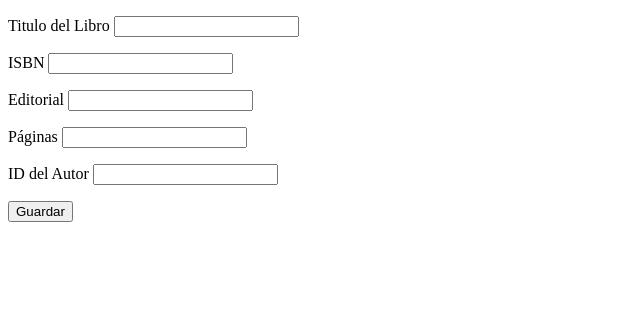
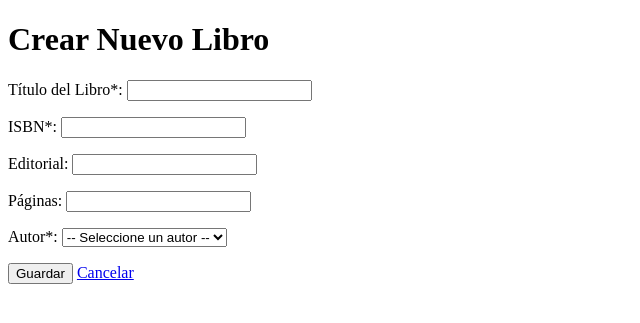
Before and after one commit to JamilBre/mvcLibreria, a PHP site: page /vista/Libro/nuevo.php in a window 1280 px wide. Shown: the top 323 px of the page, without its empty margins (0-640 px from the left). Run offline with PHP 8.4, Linux system fonts and the light colour scheme; tables that the repository leaves empty or names only in its code hold one stand-in row (values such as "Sample post").

Commit message:
seleccionar 3 libros

```diff
--- a/vista/Libro/nuevo.php
+++ b/vista/Libro/nuevo.php
@@ -1,34 +1,61 @@
 <?php
-//Comprobar si se recibió datos POST
 if ($_SERVER['REQUEST_METHOD'] == 'POST') {
-    //Recogemos las variables
-    $titulo = isset($_REQUEST['titulo']) ? $_REQUEST['titulo'] : null;
-    $isbn = isset($_REQUEST['isbn']) ? $_REQUEST['isbn'] : null;
-    $editorial = isset($_REQUEST['editorial']) ? $_REQUEST['editorial'] : null;
-    $paginas = isset($_REQUEST['paginas']) ? $_REQUEST['paginas'] : null;
-    $idAutor = isset($_REQUEST['idAutor']) ? $_REQUEST['idAutor'] : null;
-    //Variables
+    // Recogemos las variables
+    $titulo = $_POST['titulo'] ?? null;
+    $isbn = $_POST['isbn'] ?? null;
+    $editorial = $_POST['editorial'] ?? null;
+    $paginas = $_POST['paginas'] ?? null;
+    $idAutor = $_POST['idAutor'] ?? null;
+
+    // Validación básica
+    if (empty($titulo) || empty($isbn) || empty($idAutor)) {
+        die("Por favor complete todos los campos requeridos");
+    }
+
+    // Conexión a la base de datos
+    try {
         $hostDB = '127.0.0.1';
         $nombreDB = 'BdBiblioteca';
         $usuarioDB = 'root';
         $contrasenaDB = '';
-    //Conecta con la base
-    $hostPDO = "mysql:host=$hostDB;dbname=$nombreDB;";
-    $miPDO = new PDO($hostPDO, $usuarioDB, $contrasenaDB);
-    //Prepara insert
-    $miInsert = $miPDO->prepare('INSERT INTO LIBRO (titulo, isbn, editorial, paginas, idAutor) VALUES (:titulo, :isbn, :editorial, :paginas, :idAutor)');
-    //Ejecuta INSERT con los datos
-    $miInsert->execute(
-        array(
+        $miPDO = new PDO("mysql:host=$hostDB;dbname=$nombreDB;charset=utf8", $usuarioDB, $contrasenaDB);
+        $miPDO->setAttribute(PDO::ATTR_ERRMODE, PDO::ERRMODE_EXCEPTION);
+
+        // Verificar que el autor existe
+        $stmt = $miPDO->prepare('SELECT 1 FROM AUTOR WHERE id = ?');
+        $stmt->execute([$idAutor]);
+        if (!$stmt->fetch()) {
+            die("Error: El autor seleccionado no existe");
+        }
+
+        // Insertar el libro
+        $miInsert = $miPDO->prepare('INSERT INTO LIBRO (titulo, isbn, editorial, paginas, idAutor)
+                                   VALUES (:titulo, :isbn, :editorial, :paginas, :idAutor)');
+        $miInsert->execute([
             'titulo' => $titulo,
             'isbn' => $isbn,
             'editorial' => $editorial,
             'paginas' => $paginas,
             'idAutor' => $idAutor
-        )
-    );
-    //Redireccionamos a leer
+        ]);
+
         header('Location: listar.php');
+        exit;
+    } catch (PDOException $e) {
+        die("Error de base de datos: " . $e->getMessage());
+    }
+}
+
+// Obtener autores para el dropdown
+try {
+    $hostDB = '127.0.0.1';
+    $nombreDB = 'BdBiblioteca';
+    $usuarioDB = 'root';
+    $contrasenaDB = '';
+    $miPDO = new PDO("mysql:host=$hostDB;dbname=$nombreDB;charset=utf8", $usuarioDB, $contrasenaDB);
+    $autores = $miPDO->query('SELECT id, nombre FROM AUTOR ORDER BY nombre');
+} catch (PDOException $e) {
+    die("Error al obtener autores: " . $e->getMessage());
 }
 ?>
 
@@ -36,32 +63,44 @@
 <html lang="es">
 <head>
     <meta charset="UTF-8">
-    <title>Crear - CRUD PHP</title>
+    <title>Crear Libro</title>
+    <style>
+        .error { color: red; }
+    </style>
 </head>
 <body>
+    <h1>Crear Nuevo Libro</h1>
     <form action="" method="post">
         <p>
-        <label for="titulo">Titulo del Libro</label>
-        <input id="titulo" type="text" name="titulo">
+            <label for="titulo">Título del Libro*:</label>
+            <input id="titulo" type="text" name="titulo" required>
         </p>
         <p>
-        <label for="isbn">ISBN</label>
-        <input id="isbn" type="text" name="isbn">
+            <label for="isbn">ISBN*:</label>
+            <input id="isbn" type="text" name="isbn" required>
         </p>
         <p>
-        <label for="editorial">Editorial</label>
+            <label for="editorial">Editorial:</label>
             <input id="editorial" type="text" name="editorial">
         </p>
         <p>
-        <label for="paginas">Páginas</label>
-        <input id="paginas" type="num" name="paginas">
+            <label for="paginas">Páginas:</label>
+            <input id="paginas" type="number" name="paginas" min="1">
         </p>
         <p>
-        <label for="idAutor">ID del Autor</label>
-        <input id="idAutor" type="num" name="idAutor">
+            <label for="idAutor">Autor*:</label>
+            <select id="idAutor" name="idAutor" required>
+                <option value="">-- Seleccione un autor --</option>
+                <?php foreach ($autores as $autor): ?>
+                <option value="<?= htmlspecialchars($autor['id']) ?>">
+                    <?= htmlspecialchars($autor['nombre']) ?>
+                </option>
+                <?php endforeach; ?>
+            </select>
         </p>
         <p>
             <input type="submit" value="Guardar">
+            <a href="listar.php">Cancelar</a>
         </p>
     </form>
 </body>
```
Also changed, not shown: controlador/ControladorPrestamo.php (+29 -1 lines). Lines whose indentation alone changed are shown as unchanged.
